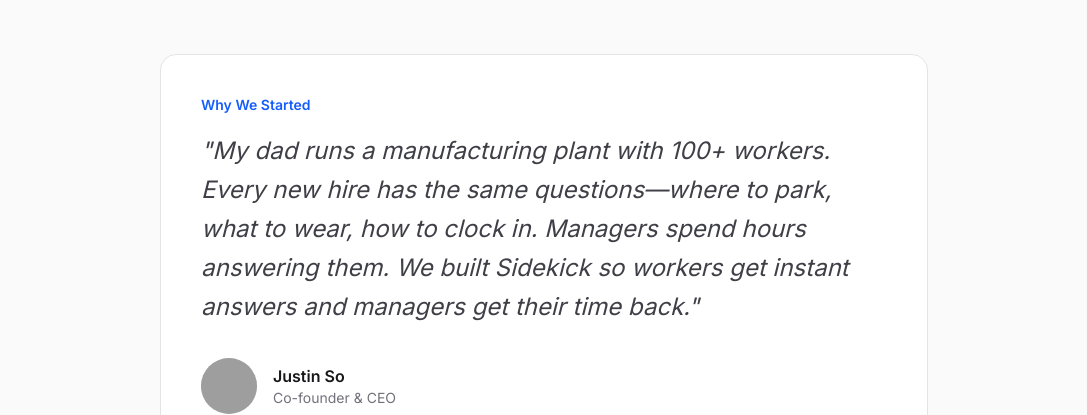
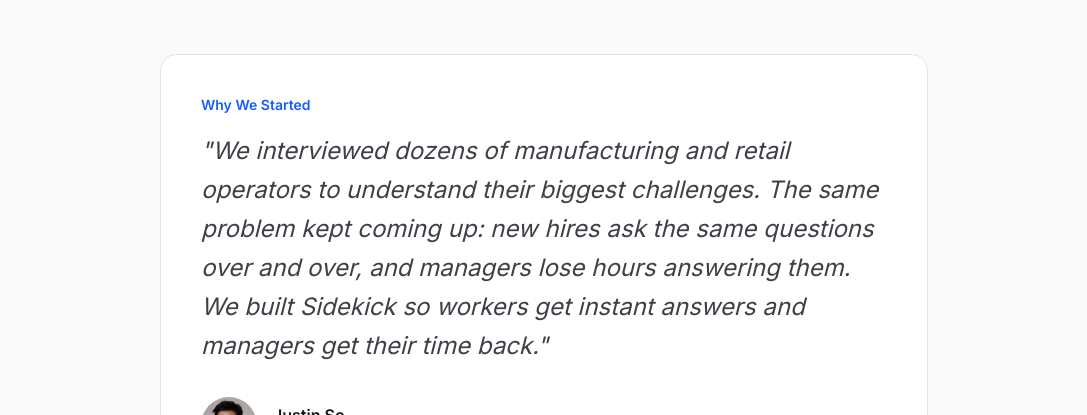
Before and after one commit to textsidekick/sidekick, a Next.js app: page /about in a window 1280 px wide. Shown: the part 880-1295 px from the top of the page, without its empty margins (96-1183 px from the left). Built offline with nearby package versions, Linux system fonts and the light colour scheme; grey boxes are pictures that could not be loaded.

Commit message:
fix: update founder story and add photo

```diff
--- a/src/app/about/page.tsx
+++ b/src/app/about/page.tsx
@@ -136,7 +136,7 @@
           <div className="bg-white rounded-2xl p-8 md:p-10 border border-zinc-200">
             <p className="text-blue-600 text-sm font-semibold mb-4">Why We Started</p>
             <p className="text-xl md:text-2xl text-zinc-700 leading-relaxed mb-8 italic">
-              &quot;My dad runs a manufacturing plant with 100+ workers. Every new hire has the same questions—where to park, what to wear, how to clock in. Managers spend hours answering them. We built Sidekick so workers get instant answers and managers get their time back.&quot;
+              &quot;We interviewed dozens of manufacturing and retail operators to understand their biggest challenges. The same problem kept coming up: new hires ask the same questions over and over, and managers lose hours answering them. We built Sidekick so workers get instant answers and managers get their time back.&quot;
             </p>
             <div className="flex items-center gap-4">
               <div className="w-14 h-14 bg-zinc-200 rounded-full overflow-hidden">
```
Also changed, not shown: public/team/justin.jpg (added).
